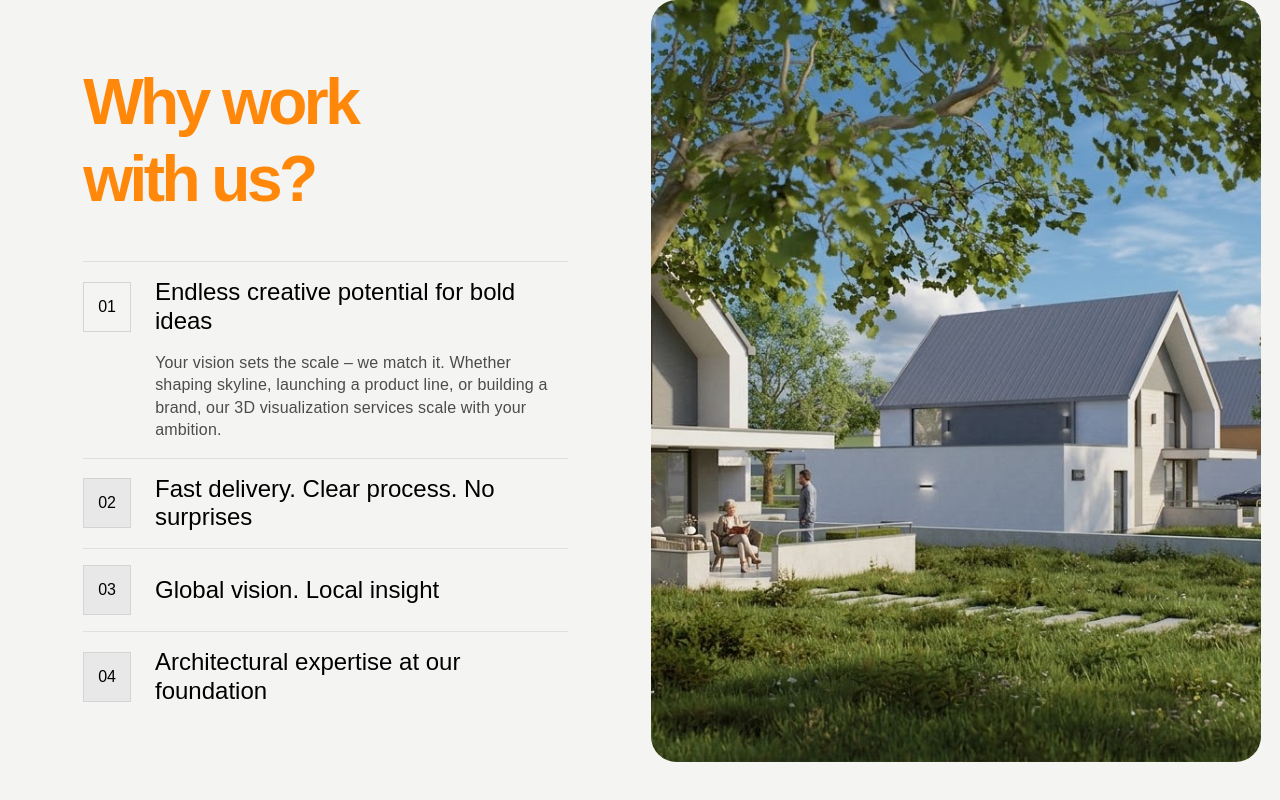
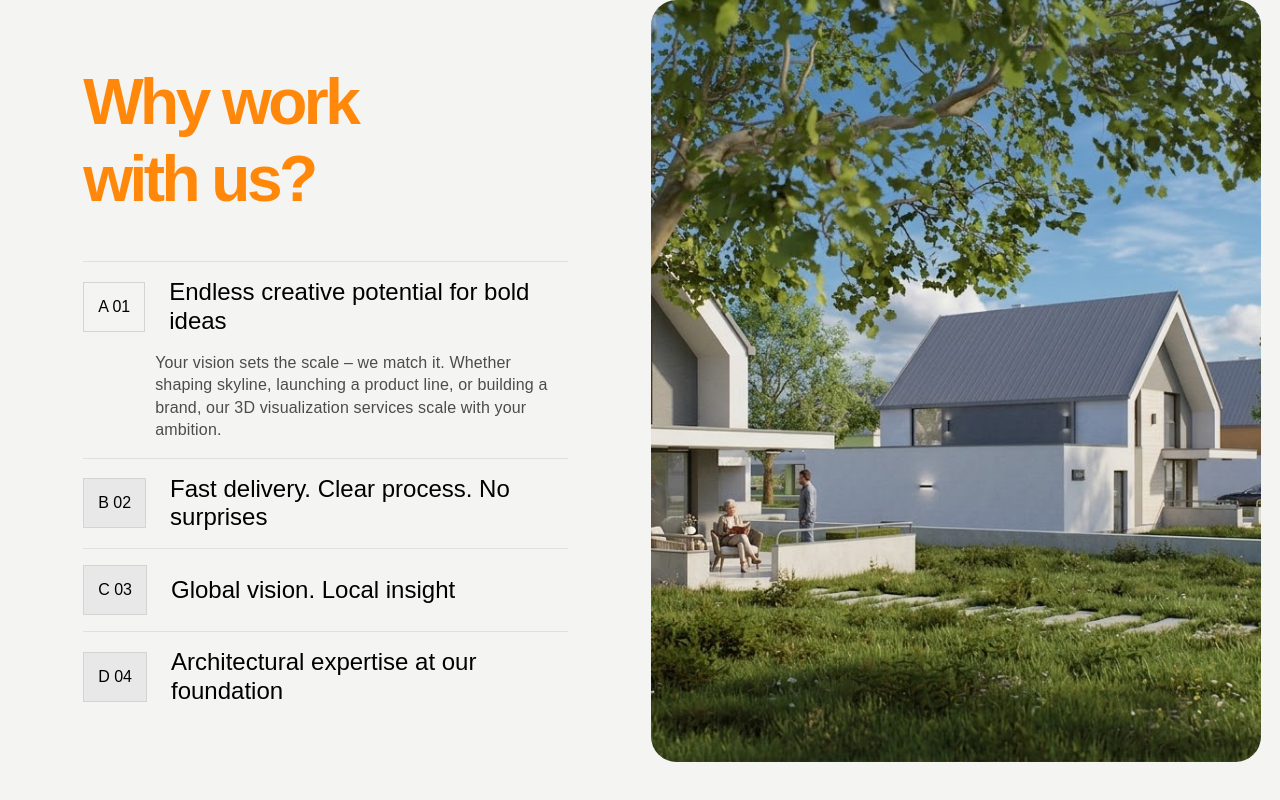
Before and after one commit to PafkoRoki/ARCHITECTURE-in-LAND-DEVELOPMENT, a React (Vite) app in the folder frontend/: page / in a window 1280 px wide. Shown: the part 2998-3798 px from the top of the page. Built offline with nearby package versions, Linux system fonts and the light colour scheme; a web font is replaced by a local one.

Commit message:
fix: update numbering format in WHY_WORK_WITH_US_CONTENT for consistency

```diff
--- a/frontend/src/content/landingPageContent.ts
+++ b/frontend/src/content/landingPageContent.ts
@@ -75,28 +75,28 @@ export const WHY_WORK_WITH_US_CONTENT = [
   'Why work with\u00A0us?',
   [
     {
-      number: '01',
+      number: 'A 01',
       title: 'Endless creative potential for\u00A0bold ideas',
       description:
         'Your vision sets the scale – we match it. Whether shaping skyline, launching a product line, or building a brand, our 3D visualization services scale with\u00A0your ambition.',
       image: poznanImage,
     },
     {
-      number: '02',
+      number: 'B 02',
       title: 'Fast delivery. Clear process. No surprises',
       description:
         'Our efficient workflows and clear communication ensure fast delivery with no unexpected delays. You stay informed about progress, next steps, and delivery times.',
       image: houseArchitectImage,
     },
     {
-      number: '03',
+      number: 'C 03',
       title: 'Global vision. Local insight',
       description:
         'With clients worldwide, we bring a global perspective while respecting local nuance. From regional architecture to\u00A0international design trends, we craft visuals that speak to\u00A0your market and stand out globally.',
       image: renderImage,
     },
     {
-      number: '04',
+      number: 'D 04',
       title: 'Architectural expertise at\u00A0our foundation',
       description:
         'With architects and\u00A0designers on our team, we understand structure and essence, bringing your vision to\u00A0life with authenticity and\u00A0depth.',
```
